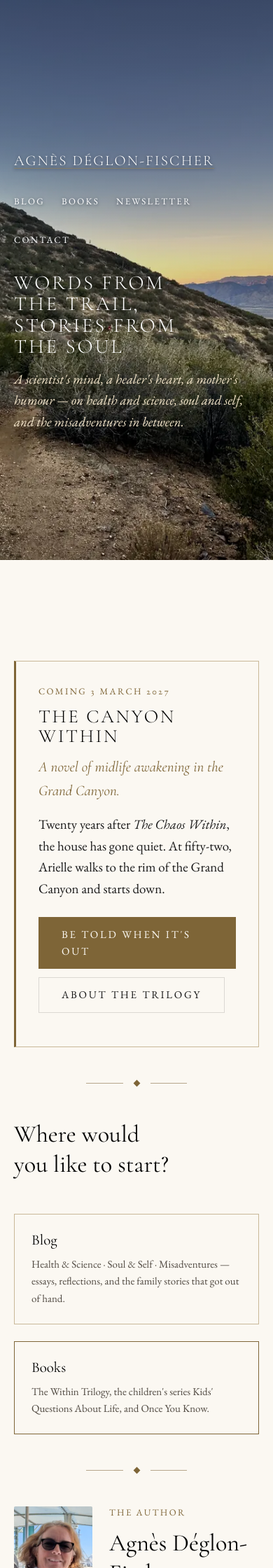
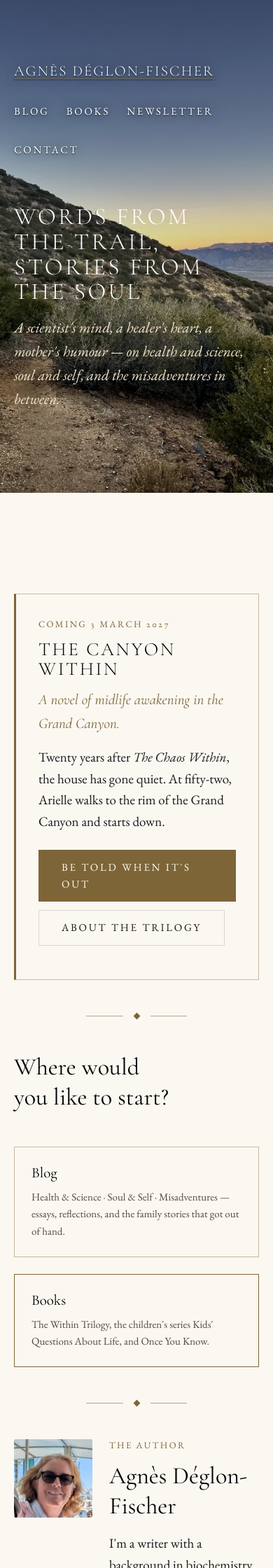
Before and after one commit to adeglon/adeglon.github.io, a Jekyll site: the page built from docs/index.html, in a window 390 px wide. Shown: the top 2240 px of the page at 70% size. Built offline with Jekyll 4.4.1, drawn with Linux system fonts in a browser that asks for light colours; a script that is not in the unit is left out.

Commit message:
Restore the larger hero type; make the navbar bigger and hold it against the sky

```diff
--- a/docs/assets/css/components.css
+++ b/docs/assets/css/components.css
@@ -112,10 +112,20 @@
 /* Inside a hero the navbar sits on a photograph, where --text (a dark ink
    meant for paper) all but vanishes. Paper white plus a shadow the width of
    the stroke: legible over sky or over rock, without a bar behind it. */
-.hero .site-nav a { color: var(--c-paper); text-shadow: 0 1px 4px rgba(14, 26, 43, 0.65); }
+.hero .site-nav a {
+  color: var(--c-paper);
+  font-size: var(--fs-sm);
+  /* A hairline of type over a sunset needs more than colour. Two shadows: a
+     tight one that thickens the stroke, and a wide soft one that darkens the
+     sky immediately around it. Cheaper than a bar behind the nav, and it does
+     not cut a band across the photograph. */
+  text-shadow: 0 1px 2px rgba(14, 26, 43, 0.85), 0 0 14px rgba(14, 26, 43, 0.65);
+}
 .hero .site-nav a:hover,
 .hero .site-nav a[aria-current="page"] { color: var(--c-cream); border-bottom-color: var(--c-cream); }
-.hero .wordmark { text-shadow: 0 1px 4px rgba(14, 26, 43, 0.65); }
+.hero .wordmark {
+  text-shadow: 0 1px 2px rgba(14, 26, 43, 0.85), 0 0 16px rgba(14, 26, 43, 0.6);
+}
 
 
 /* --------------------------------------------------------------------------
@@ -171,16 +181,12 @@
    cover reveal and this line is what needs revisiting. */
 .hero__media--trail { object-position: 50% 64%; }
 
-/* THE WHOLE HERO MUST FIT ON A LAPTOP SCREEN. Not min-height: the picture and
-   the sentence are one image and a reader should never meet half of it. So
-   the hero takes the viewport's height exactly, and the type is sized to fit
-   inside that rather than the hero growing to fit the type. */
-.hero--trail {
-  min-height: 0;
-  height: 100svh;
-  max-height: 50rem;
-}
-.hero--trail .hero__body { padding-block: var(--sp-5) var(--sp-6); }
+/* Sized by Agnès: the title at this scale is the point of the page, and she
+   would rather it be read than fitted. The hero therefore keeps a minimum
+   height and grows if the sentence needs the room - it is not clamped to the
+   viewport, and on a short window the foot of the picture scrolls. That was
+   tried the other way round and the type came out too small. */
+.hero--trail { min-height: min(84svh, 44rem); }
 .hero--trail .hero__scrim { background: var(--scrim-sky); }
 @media (max-width: 48rem) {
   .hero--trail .hero__scrim { background: var(--scrim-sky-narrow); }
@@ -188,19 +194,10 @@
 /* A whole sentence, not a two-word book title - it needs a smaller ceiling
    and a measure, or it fills the frame and the photograph is decoration. */
 .hero--trail .hero__title {
-  font-size: clamp(1.8rem, 0.85rem + 2.5vw, 3.15rem);
-  max-width: 22ch;
-  margin-bottom: var(--sp-4);
+  font-size: clamp(2.1rem, 1.15rem + 3.2vw, 3.9rem);
+  max-width: 20ch;
 }
-.hero--trail .hero__sub { font-size: var(--fs-md); max-width: 32rem; }
-
-/* A short laptop window (or a phone in landscape) has no room for three
-   lines of standfirst under four of title. Tighten rather than overflow. */
-@media (max-height: 44rem) {
-  .hero--trail .hero__title { font-size: clamp(1.6rem, 0.8rem + 2vw, 2.5rem); }
-  .hero--trail .hero__sub { font-size: var(--fs-sm); }
-  .hero--trail .hero__body { padding-block: var(--sp-4) var(--sp-5); }
-}
+.hero--trail .hero__sub { max-width: 34rem; }
 .hero__body {
   position: relative; z-index: 2;
   padding-block: var(--sp-9);
--- a/docs/index.html
+++ b/docs/index.html
@@ -44,7 +44,7 @@ og_image: /assets/hero/hero-trail-og-1200.jpg
         <a class="wordmark wordmark--onDark" href="{{ '/' | relative_url }}">{{ site.title }}</a>
         {% include nav.html %}
       </div>
-      <div style="margin-top:var(--sp-6)">
+      <div style="margin-top:var(--sp-8)">
         <h1 class="hero__title">Words from the trail,<br>stories from the soul</h1>
         <p class="hero__sub">A scientist's mind, a healer's heart, a mother's humour —
           on health and science, soul and self, and the misadventures in between.</p>
```
